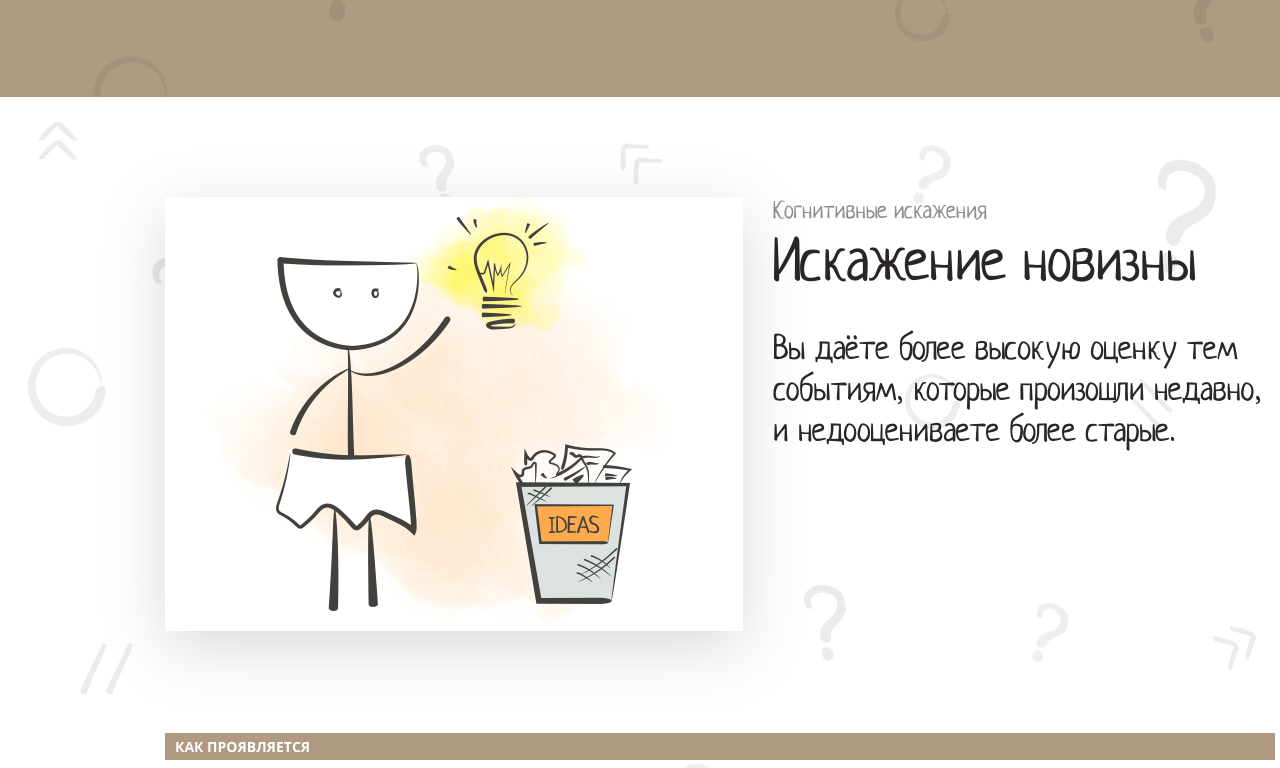
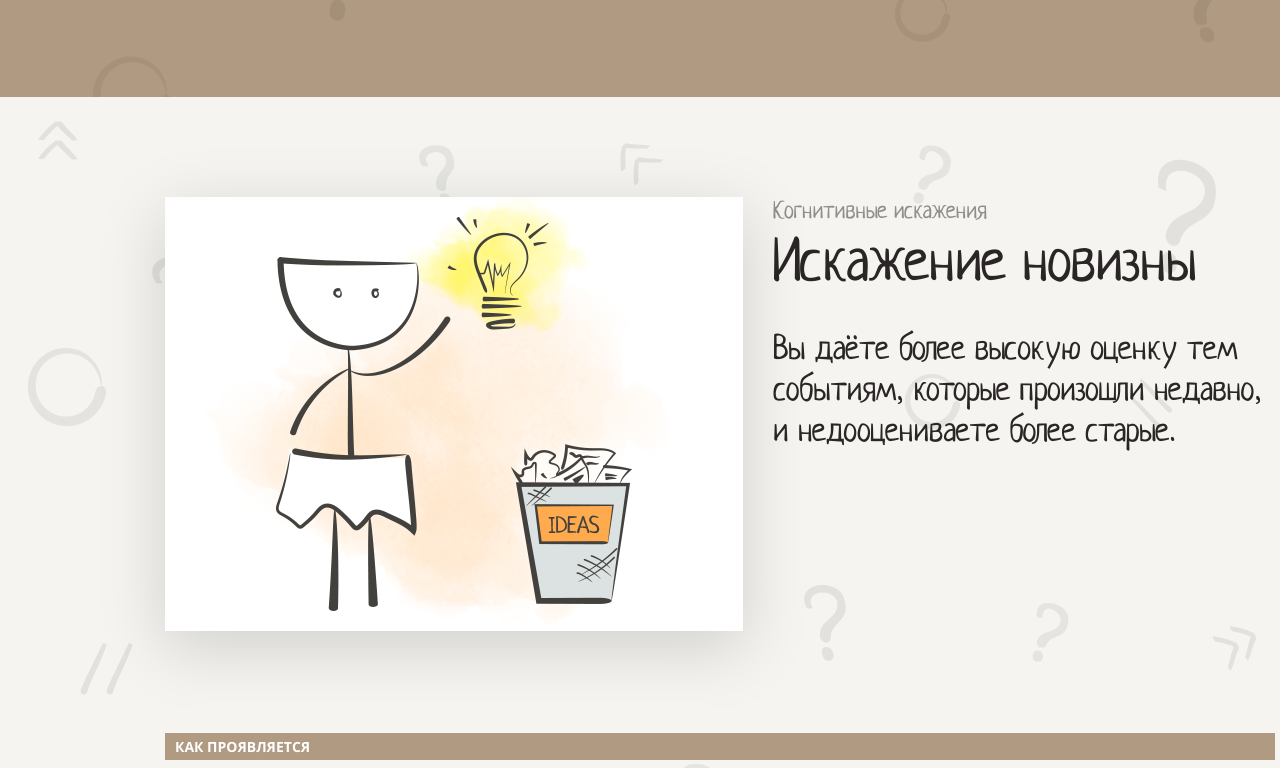
Before and after one commit to YaAleksey/layout-designer-project-lvl1, a website: page src/index.html in a window 1280 px wide. Shown: the part 4372-5140 px from the top of the page. Drawn offline with Linux system fonts and the light colour scheme.

Commit message:
add white-lighter background in distortion novelty

```diff
--- a/src/index.html
+++ b/src/index.html
@@ -189,7 +189,7 @@
   </section>
 
   <section id="distortion-novelty">
-    <div class="content-width card-content bg">
+    <div class="content-width card-content bg white-ligh-bg">
       <div class="flex-img-block">
         <div class="flex-img">
           <img src="./images/3.png" alt="distortion-novelty">
```
